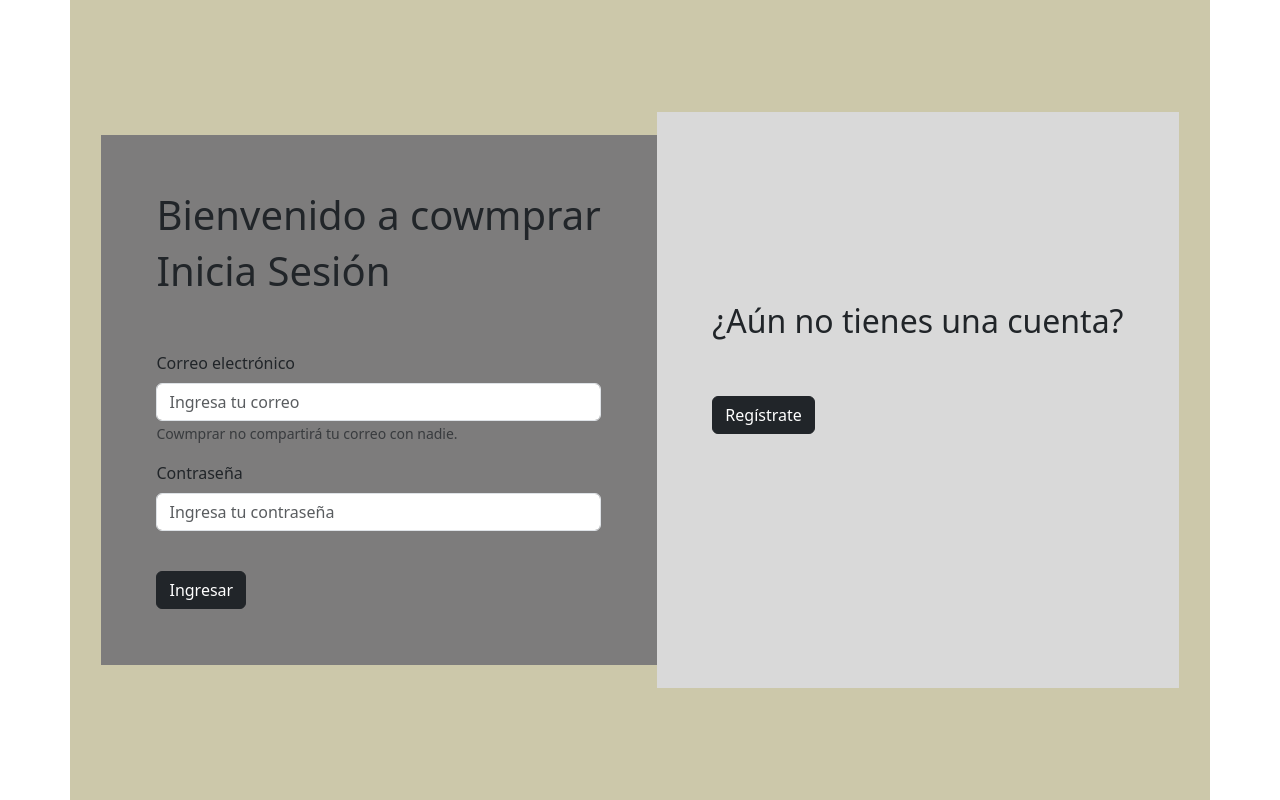
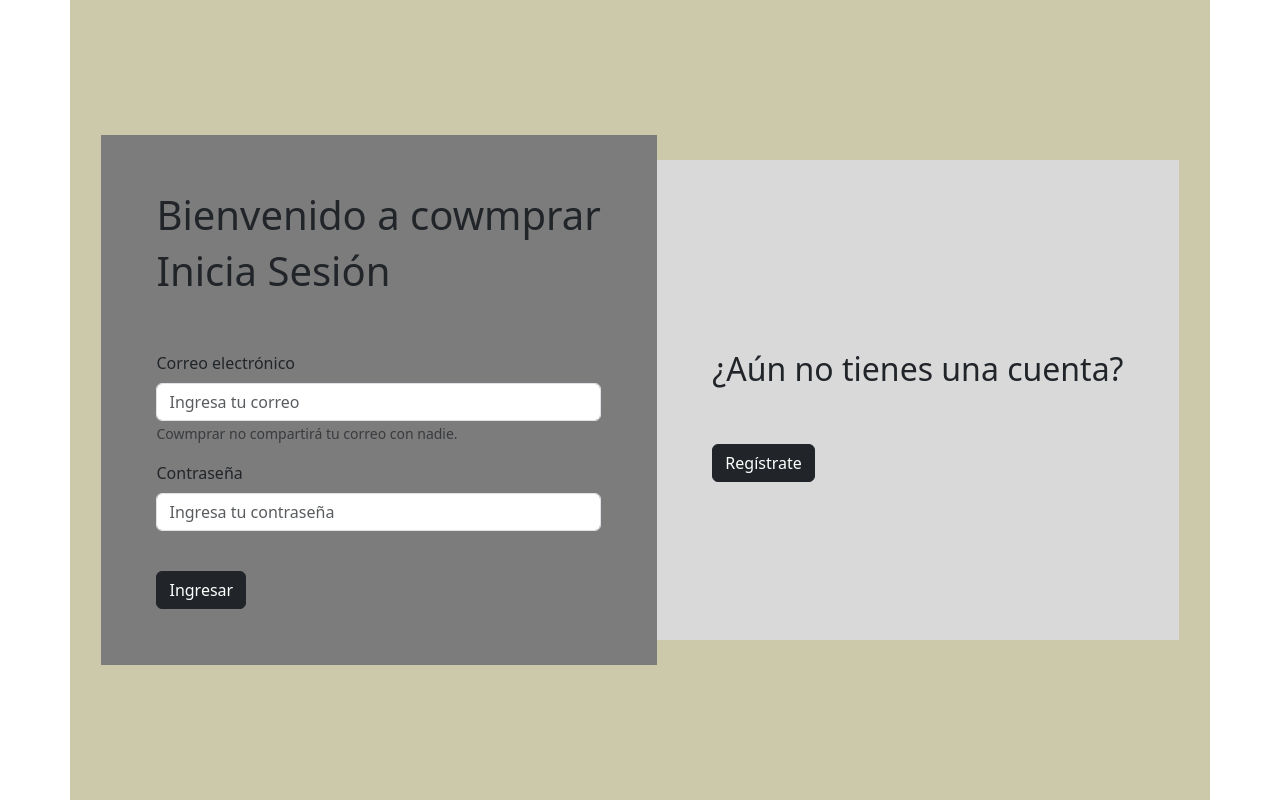
Before and after one commit to Neecs/cowmprar, a React (Vite) app: page / in a window 1280 px wide. Built offline with nearby package versions, Linux system fonts and the light colour scheme.

Commit message:
heigh sign up fix

```diff
--- a/src/styles/signup.css
+++ b/src/styles/signup.css
@@ -1,6 +1,6 @@
 .signup-space {
    background-color: #D9D9D9;
-   height: 72%;
+   height: 60%;
    padding-top: 17%;
    padding-left: 5%;
    padding-right: 5%;
```
